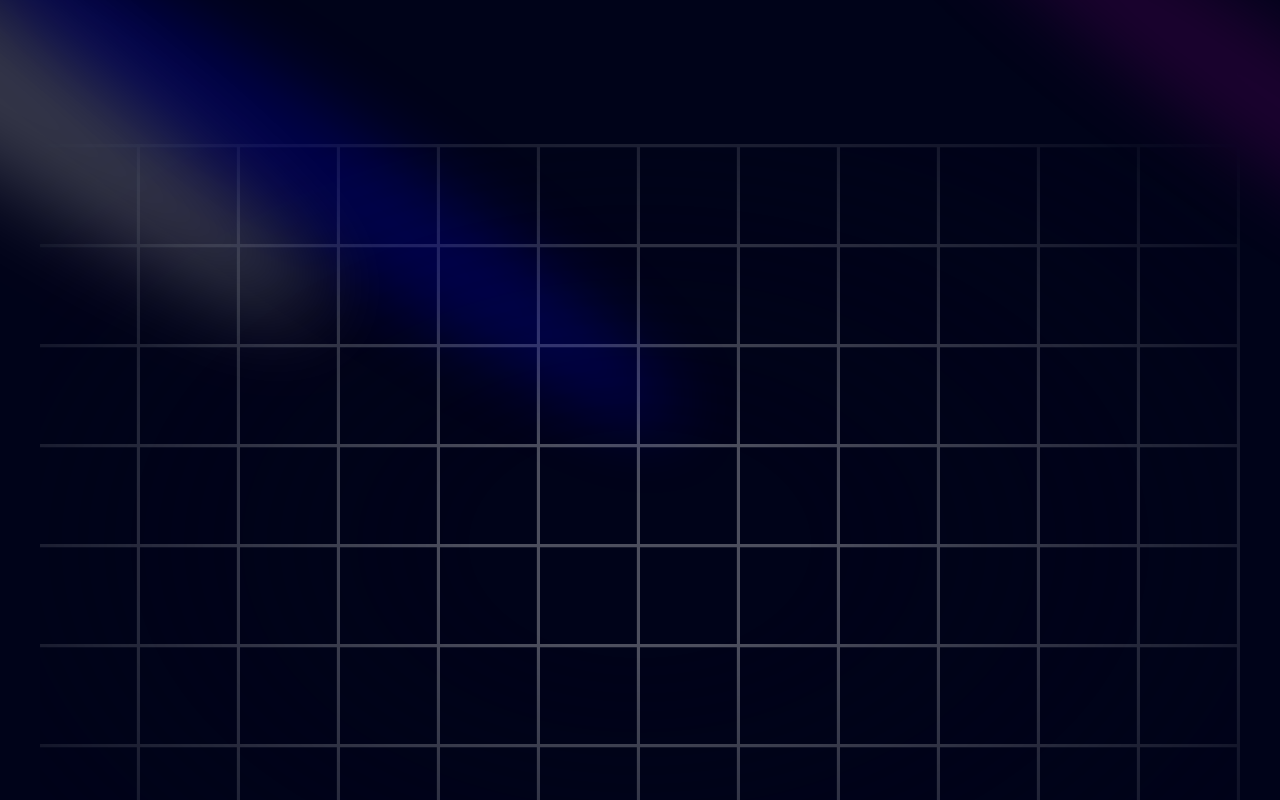
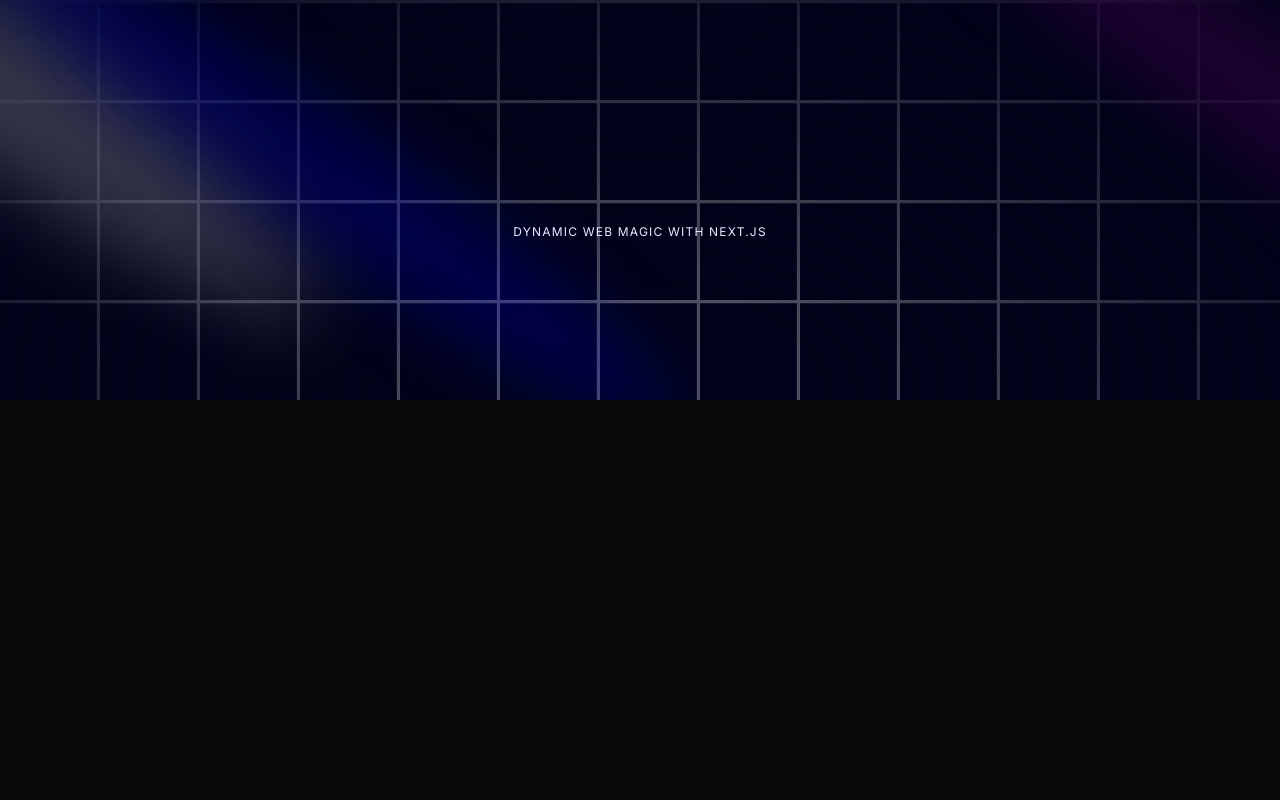
Before and after one commit to capmahin/Portfolio, a Next.js app: page / in a window 1280 px wide. Shown: the top 800 px of the page. Built offline with nearby package versions, Linux system fonts and the light colour scheme.

Commit message:
remove and add

```diff
--- a/components/Hero.tsx
+++ b/components/Hero.tsx
@@ -11,13 +11,16 @@
         <Spotlight className='top-28 left-80 h-[80vh]
         w-[50vw]' fill='blue'/>
       </div>
-      <div className="h-screen w-full dark:bg-black-100 bg-white  dark:bg-grid-white/[0.3] bg-grid-black/[0.2] relative flex items-center justify-center">
+      <div className="h-screen w-full dark:bg-black-100 bg-white  dark:bg-grid-white/[0.3] bg-grid-black/[0.2]  flex items-center justify-center absolute
+      top-0 left-0">
 
       <div className="absolute pointer-events-none inset-0 flex items-center justify-center dark:bg-black-100 bg-white [mask-image:radial-gradient(ellipse_at_center,transparent_20%,black)]"/>
 
     </div>
     <div className='flex justify-center relative my-20 z-10'>
-      <div className='max-w-[89vw]'>
+      <div className='max-w-[89vw] md:max-w-2xl
+      lg:max-w-[60vw] flex flex-col items-center
+      justify-center'>
         <h2 className='uppercase tracking-widest text-xs
         text-center text-blue-100 max-w-80'>
           Dynamic Web Magic with Next.js
```
